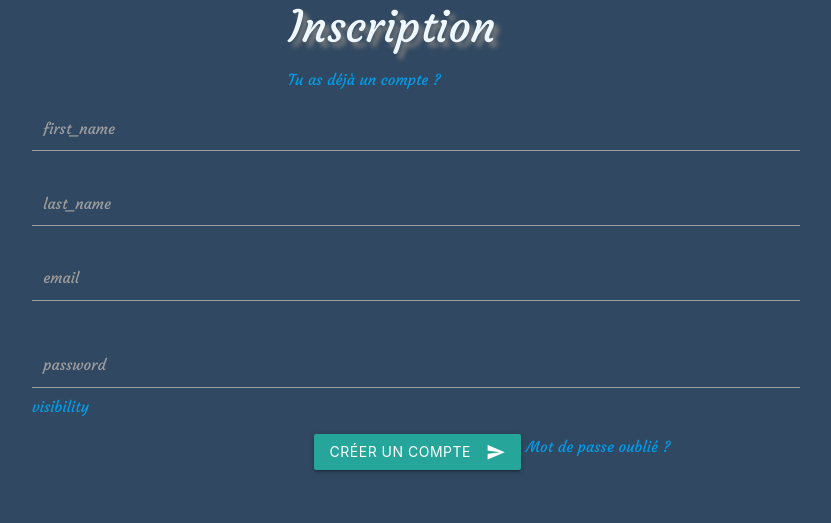
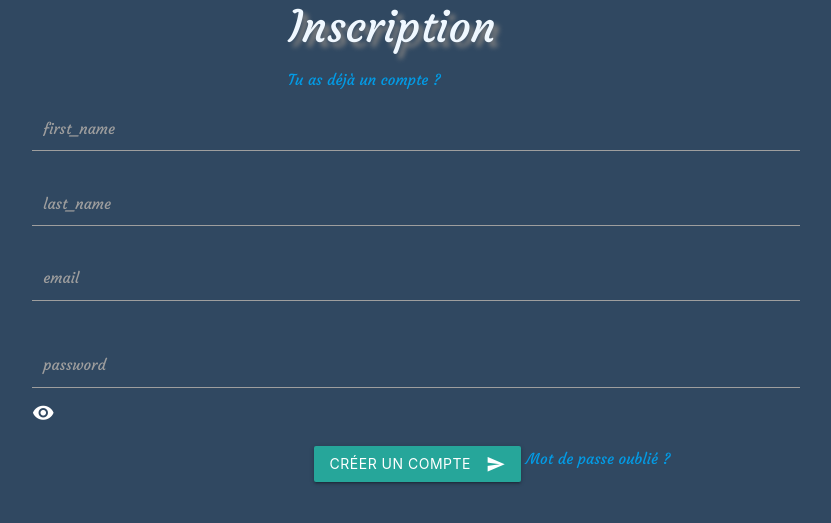
Before and after one commit to Zearcus/PHP-MySQL, a PHP site: page /inscription.php in a window 1280 px wide. Shown: the part 152-675 px from the top of the page, without its empty margins (224-1055 px from the left). Run offline with PHP 8.4, Linux system fonts and the light colour scheme.

Commit message:
Update inscription.php

```diff
--- a/inscription.php
+++ b/inscription.php
@@ -64,7 +64,7 @@
                 <label for="email">email</label>
                 <span class="helper-text" data-error="Email incorrect" data-success=""></span>
             </div>
-            <div class="input-field col l3 s12 textinput">
+            <div class="input-field col l3 s12 textinput showpassword">
                 <input id="password" name="password" type="password">
                 <label for="password">password</label>
                 <a href="#" id="showpasswordbutton" onclick="Showpassword()">visibility</a>
```
